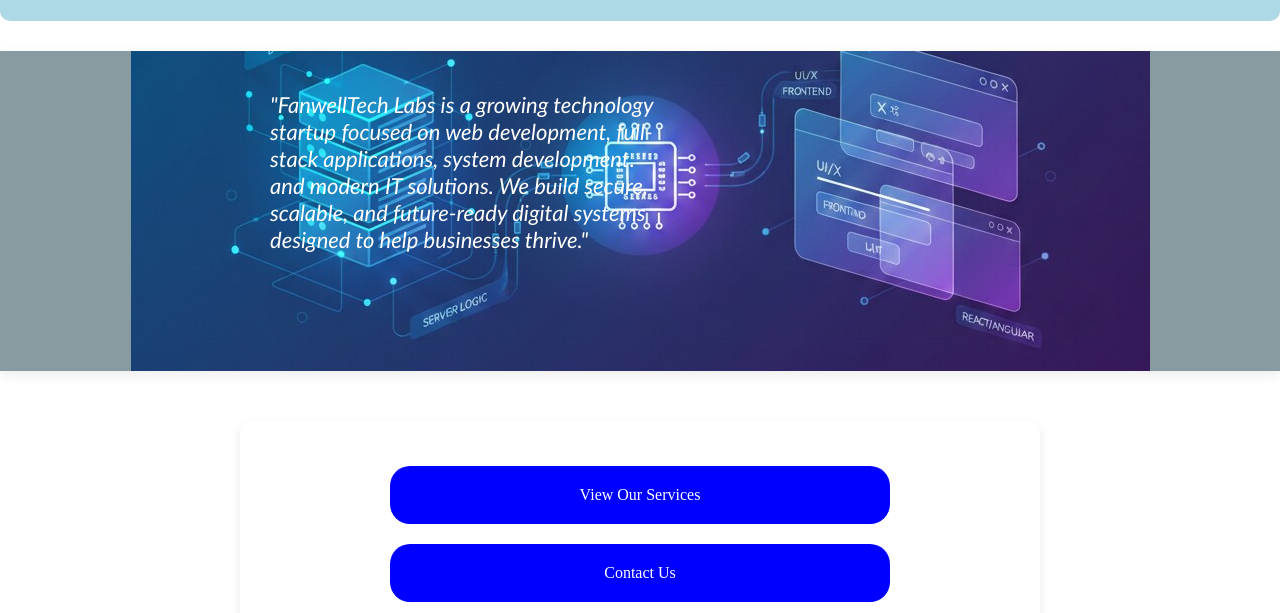
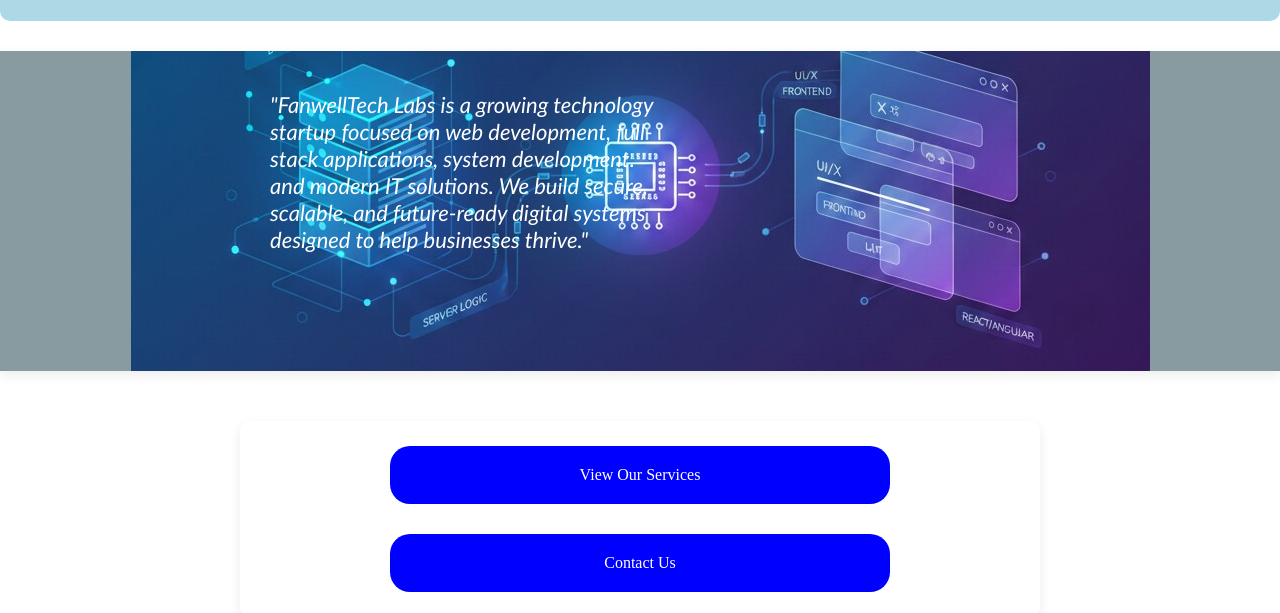
Before and after one commit to fanwelmawelejunior-gif/my-profile-contact, a website: page public/index.html in a window 1280 px wide. Shown: the part 339-952 px from the top of the page. Drawn offline with Linux system fonts and the light colour scheme.

Commit message:
update style.css
fixed the cta gapping

```diff
--- a/public/style.css
+++ b/public/style.css
@@ -549,6 +549,7 @@
 }
 .cont a {
   display: flex;
+  flex-direction: column;
   text-decoration: none;
   background-color: blue;
   color: white;
@@ -556,9 +557,9 @@
   border-radius: 20px;
   justify-content: center;
   align-items: center;
-  margin-top: 20px;
-  width: 500px;
-  gap: 20px;
+  margin-top: 0;
+  width: 90%;
+  max-width: 500px;
 }
 .cont a:hover {
   background-color: rgb(0, 38, 255);
@@ -571,6 +572,7 @@
   flex-direction: column;
   justify-content: center;
   align-items: center;
+  gap: 30px;
 }
 /*......home  image design.............*/
 .home-image{
```
